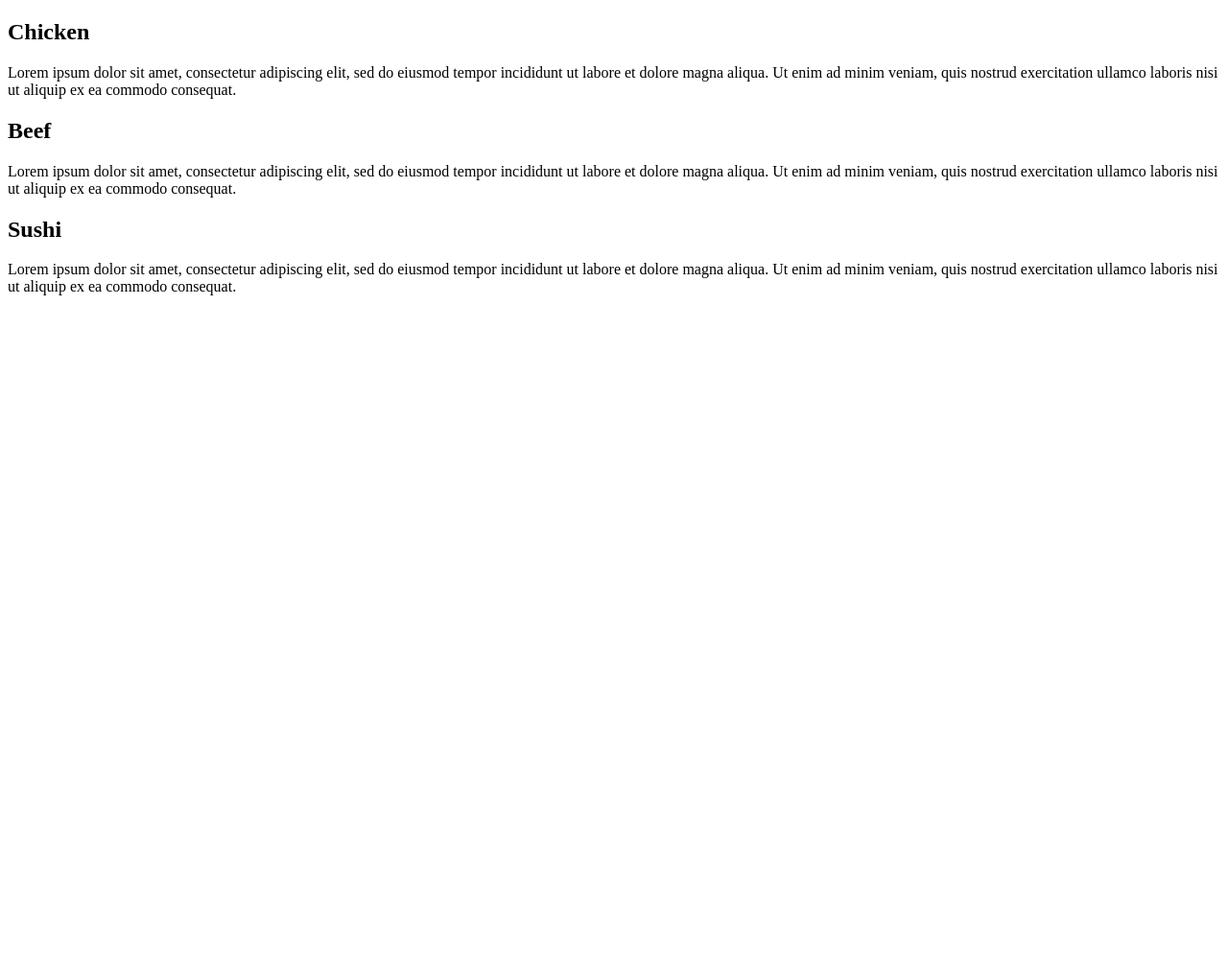
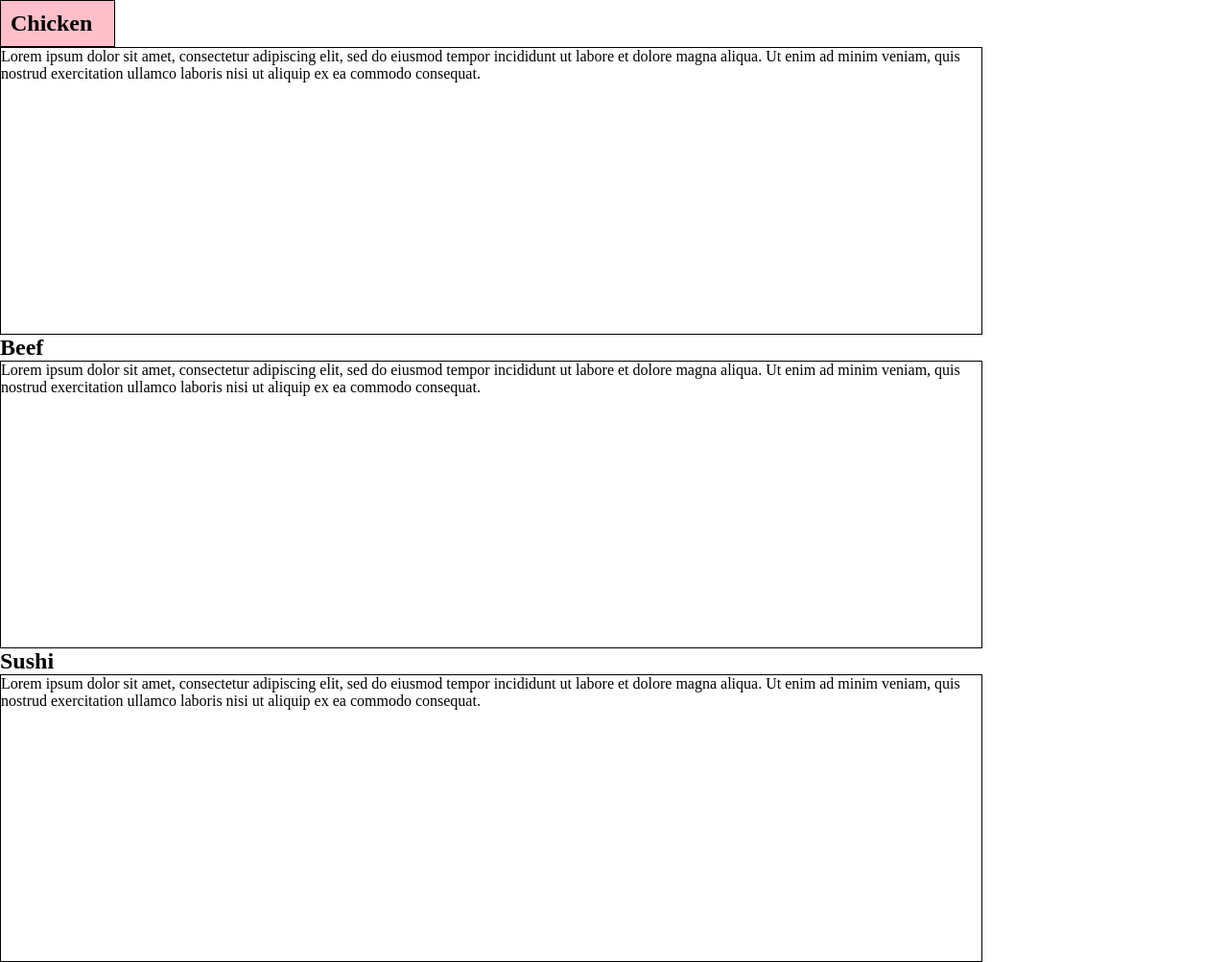
Before and after one commit to ferranti23/coursera-test, a plain HTML site: page module2-solution/index.html in a window 1280 px wide. Shown: the whole page at 96% size. Before the commit the page ends 800 px from the top, so only its background shows below. Drawn offline with Linux system fonts and the light colour scheme.

Commit message:
Update of Content

```diff
--- a/module2-solution/index.html
+++ b/module2-solution/index.html
@@ -2,19 +2,54 @@
 <html>
 <head>
 	<title>Our Menu</title>
+	<style>
+
+	/*****Base Styles*****/
+		* {
+			box-sizing: border-box;
+			margin: 0;
+			padding: 0;
+		}
+
+		#box {
+			background-color: pink;
+			padding: 10px;
+			border: 1px solid black;
+			width: 120px;
+			overflow: auto;
+		}
+
+		p {
+			width: 300px;
+			height: 300px;
+			border: 1px solid black;
+		}
+	/*****Large devices only*****/
+	@media (min-width:  1200px) {
+		#p1 {
+			width: 80%;
+		}
+		#p2 {
+			width: 80%
+		}
+		#p3 {
+			width: 80%;
+		}
+	}
+	</style>
 </head>
 <body>
 	<section>
-		<h1>Chicken</h1>
-		<p>Lorem ipsum dolor sit amet, consectetur adipiscing elit, sed do eiusmod tempor incididunt ut labore et dolore magna aliqua. Ut enim ad minim veniam, quis nostrud exercitation ullamco laboris nisi ut aliquip ex ea commodo consequat.</p>
+		<h1 id="box">Chicken</h1>
+		<p id="p1">Lorem ipsum dolor sit amet, consectetur adipiscing elit, sed do eiusmod tempor incididunt ut labore et dolore magna aliqua. Ut enim ad minim veniam, quis nostrud exercitation ullamco laboris nisi ut aliquip ex ea commodo consequat.</p>
 	</section>
 	<section>
 		<h1>Beef</h1>
-		<p>Lorem ipsum dolor sit amet, consectetur adipiscing elit, sed do eiusmod tempor incididunt ut labore et dolore magna aliqua. Ut enim ad minim veniam, quis nostrud exercitation ullamco laboris nisi ut aliquip ex ea commodo consequat.</p>
+		<p id="p2">Lorem ipsum dolor sit amet, consectetur adipiscing elit, sed do eiusmod tempor incididunt ut labore et dolore magna aliqua. Ut enim ad minim veniam, quis nostrud exercitation ullamco laboris nisi ut aliquip ex ea commodo consequat.</p>
 	</section>
 	<section>
 		<h1>Sushi</h1>
-		<p>Lorem ipsum dolor sit amet, consectetur adipiscing elit, sed do eiusmod tempor incididunt ut labore et dolore magna aliqua. Ut enim ad minim veniam, quis nostrud exercitation ullamco laboris nisi ut aliquip ex ea commodo consequat.</p>
+		<p id="p3">Lorem ipsum dolor sit amet, consectetur adipiscing elit, sed do eiusmod tempor incididunt ut labore et dolore magna aliqua. Ut enim ad minim veniam, quis nostrud exercitation ullamco laboris nisi ut aliquip ex ea commodo consequat.</p>
 	</section>
 </body>
 </html>
```
